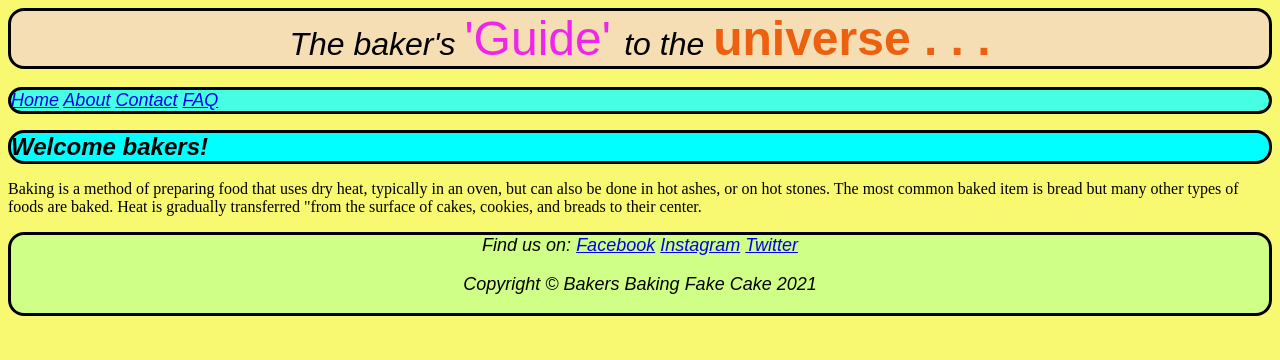
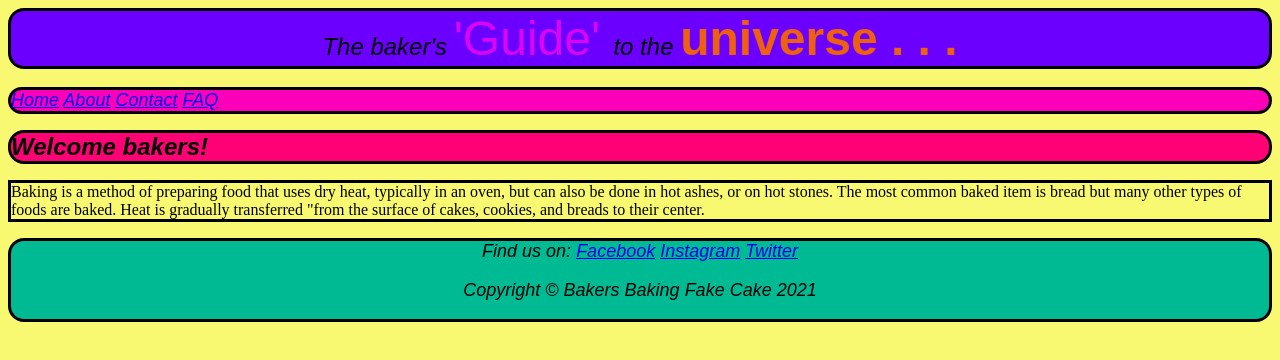
Before and after one commit to KristianColville1/big-box, a plain HTML site: page experiments/front_end_dev/dummy1/index.html in a window 1280 px wide. Drawn offline with Linux system fonts and the light colour scheme.

Commit message:
added style

```diff
--- a/experiments/front_end_dev/dummy1/style.css
+++ b/experiments/front_end_dev/dummy1/style.css
@@ -1,10 +1,10 @@
 
 header {
     text-align: center;
-    font-size: xx-large;
+    font-size: x-large;
     font-family: fantasy;
     font-style: italic;
-    background-color: wheat;
+    background-color: #6C00FF;
     border-radius: 1rem;
     border: 3px solid black;
 }
@@ -14,7 +14,7 @@ nav {
     font-size: large;
     font-family: fantasy;
     font-style: oblique;
-    background-color: #46FFE3;
+    background-color: #FC00B9;
     border-radius: 1rem;
     border: 3px solid black;
 }
@@ -29,6 +29,7 @@ strong {
     color: rgb(236, 96, 15);
     font-style: normal;
     font-size: xxx-large;
+
 }
 footer {
 
@@ -36,7 +37,7 @@ footer {
     font-size: large;
     font-family: fantasy;
     font-style: oblique;
-    background-color: #CFFF86;
+    background-color: #00BA94;
     border-radius: 1rem;
     border: 3px solid black;
 }
@@ -46,15 +47,14 @@ h1 {
     font-size: x-large;
     font-family: fantasy;
     font-style: italic;
-    background-color: #00ffff;
+    background-color: #FF0075;
     border-radius: 1rem;
     border: 3px solid black;
 }
 
-h1 > p {
+div p {
     color: black;
     text-align: left;
-    border-radius: 1rem;
     border: 3px solid black;
 }
 
```
